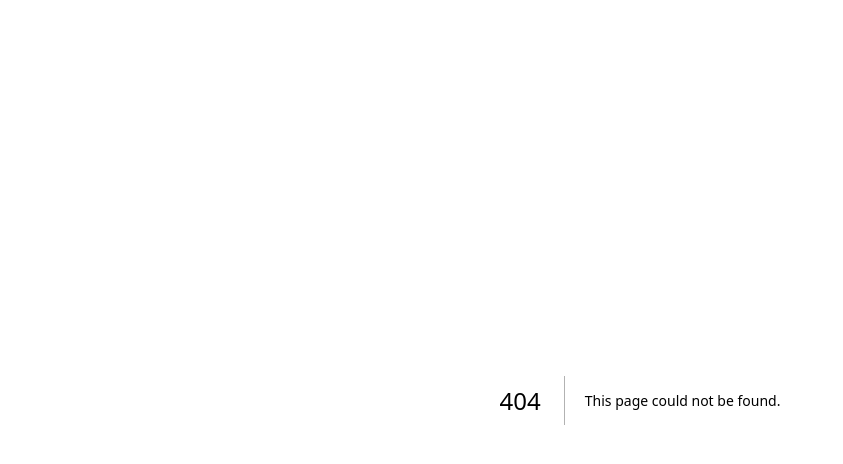
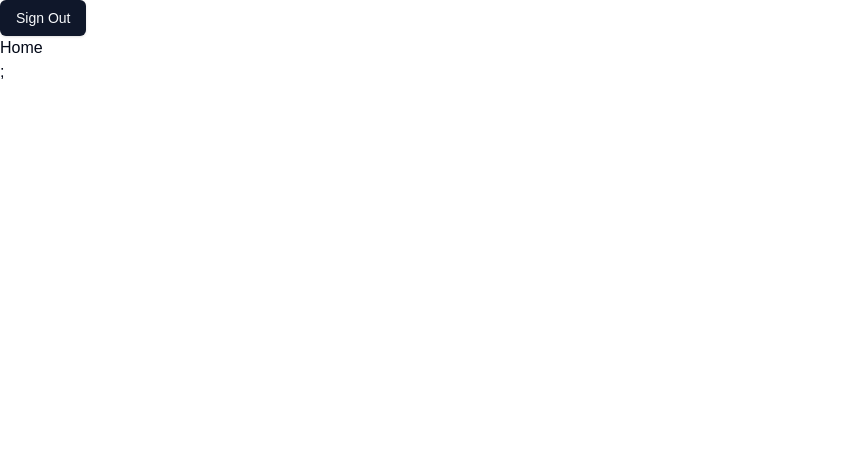
Before and after one commit to miharyjoe/Vibetrack_Ai, a Next.js app: page /home in a window 1280 px wide. Before the commit this address had no page. Shown: the top 464 px of the page, without its empty margins (0-843 px from the left). Built offline with nearby package versions, Linux system fonts and the light colour scheme.

Commit message:
feat: add home page with sign out functionality and update login form redirect

```diff
--- /dev/null
+++ b/app/home/page.tsx
@@ -0,0 +1,11 @@
+import { SignOut } from "@/components/sign-out";
+import React from "react";
+
+export default function page() {
+  return (
+    <>
+      <SignOut />
+      <div>Home</div>;
+    </>
+  );
+}
--- a/components/login-form.tsx
+++ b/components/login-form.tsx
@@ -24,7 +24,7 @@ export function LoginForm({
           <form
             action={async () => {
               "use server";
-              await signIn("spotify");
+              await signIn("spotify", { redirectTo: "/home" });
             }}
           >
             <div className="grid gap-6">
--- a/components/sign-out.tsx
+++ b/components/sign-out.tsx
@@ -1,4 +1,5 @@
 import { signOut } from "@/auth";
+import { Button } from "./ui/button";
 
 export function SignOut() {
   return (
@@ -8,7 +9,7 @@ export function SignOut() {
         await signOut();
       }}
     >
-      <button type="submit">Sign Out</button>
+      <Button type="submit">Sign Out</Button>
     </form>
   );
 }
```
